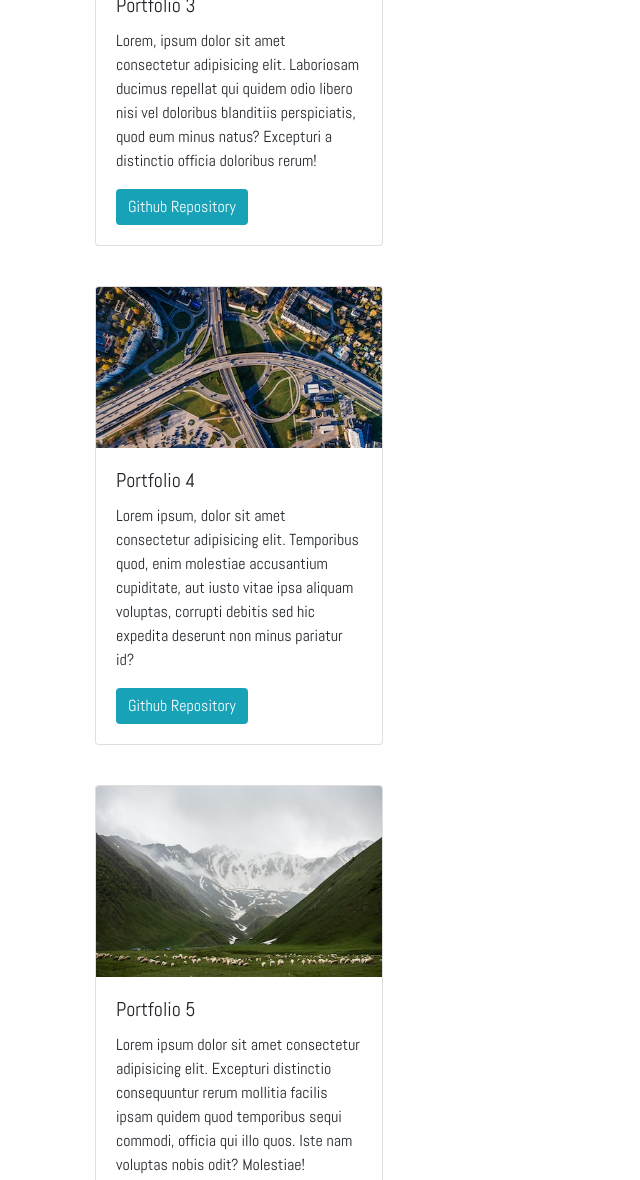
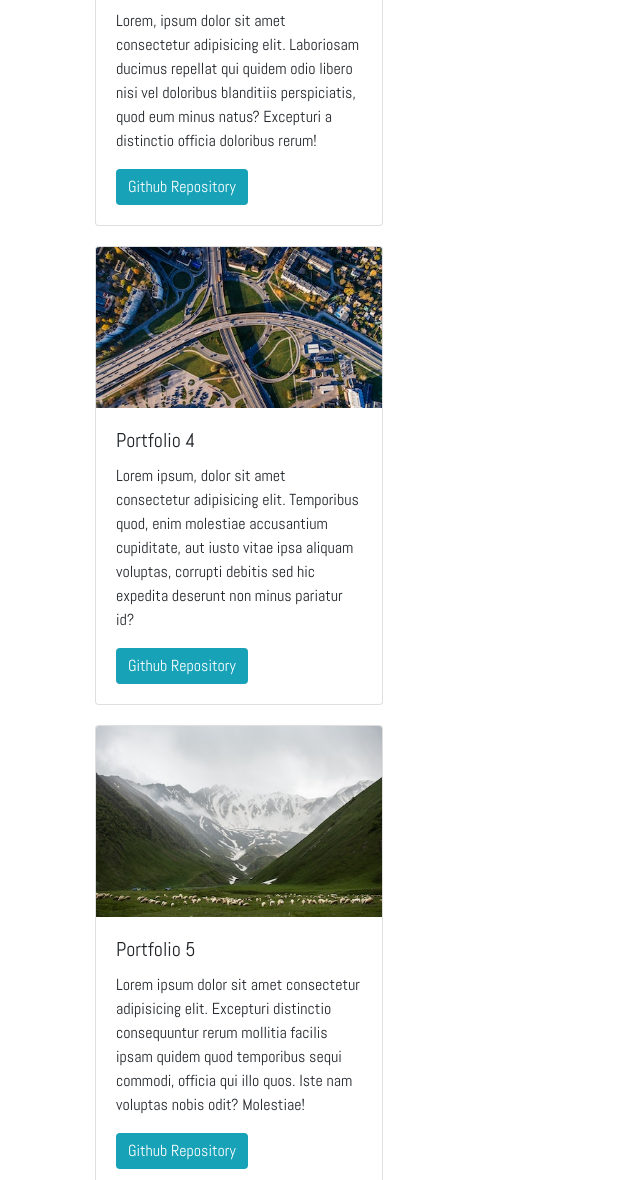
Before and after one commit to T-car/Bootstrap-Portfolio, a plain HTML site: page portfolio.html in a window 1280 px wide. Shown: the part 1307-2487 px from the top of the page, without its empty margins (0-640 px from the left). Drawn offline with nearby package versions, Linux system fonts and the light colour scheme.

Commit message:
Commit for HW submission

```diff
--- a/portfolio.html
+++ b/portfolio.html
@@ -98,9 +98,6 @@
         </div>
 
 
-        <div class="card_container">
-                <div class="row" id="row-2">
-                    <div class="col-sm-5">
     <div class="card" style="width: 18rem;">
         <img src="Assets/images/Portfolio_Pic3.jpg" class="card-img-top" alt="Portfolio 3">
             <div class="card-body">
@@ -108,21 +105,14 @@
                 <p class="card-text">Lorem, ipsum dolor sit amet consectetur adipisicing elit. Laboriosam ducimus repellat qui quidem odio libero nisi vel doloribus blanditiis perspiciatis, quod eum minus natus? Excepturi a distinctio officia doloribus rerum!</p>
                 <a href="https://github.com/T-car" class="btn btn-primary">Github Repository</a>
             </div>
-            </div>
-            </div>
         </div>
 
-        <div class="card_container">
-                <div class="row" id="row-2">
-                    <div class="col-sm-5">
     <div class="card" style="width: 18rem;">
         <img src="Assets/images/Portfolio_Pic4.jpg" class="card-img-top" alt="Portfolio 4">
             <div class="card-body">
                 <h5 class="card-title">Portfolio 4</h5>
                 <p class="card-text">Lorem ipsum, dolor sit amet consectetur adipisicing elit. Temporibus quod, enim molestiae accusantium cupiditate, aut iusto vitae ipsa aliquam voluptas, corrupti debitis sed hic expedita deserunt non minus pariatur id?</p>
                 <a href="https://github.com/T-car" class="btn btn-primary">Github Repository</a>
-                </div>
-                </div>
             </div>
         </div>
 
```
Also changed, not shown: contact.html (+4 -2 lines), index.html (+5 -1 lines).
